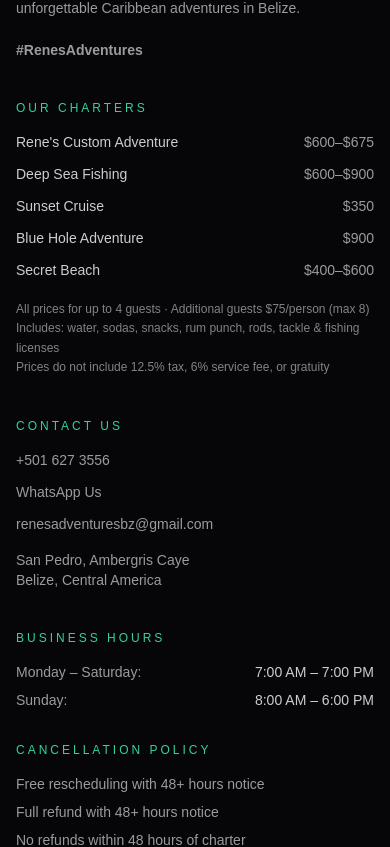
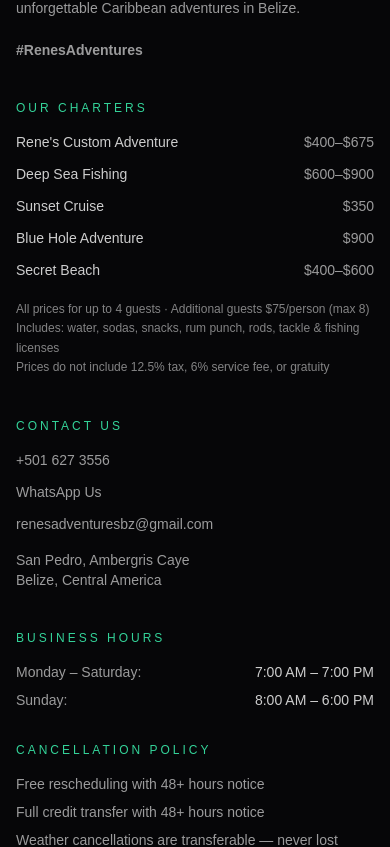
Before and after one commit to Renesadventures/renes-adventures-v2, a Next.js app: page /admin/moderation in a window 390 px wide. Shown: the part 1080-1927 px from the top of the page. Built offline with nearby package versions, Linux system fonts and the light colour scheme; a web font is replaced by a local one.

Commit message:
fix: footer pricing, mojibake, Lia opening question, BBQ half-day disabled, mobile layout, alert banner global

```diff
--- a/src/components/layout/SiteFooter.tsx
+++ b/src/components/layout/SiteFooter.tsx
@@ -19,11 +19,11 @@ export default function SiteFooter() {
             <ul className="mt-4 space-y-3 text-sm">
               <li className="flex items-baseline justify-between gap-4">
                 <span className="text-white/80">Rene&apos;s Custom Adventure</span>
-                <span className="text-white/60 whitespace-nowrap">$600–$675</span>
+                <span className="text-white/60 whitespace-nowrap">$400&ndash;$675</span>
               </li>
               <li className="flex items-baseline justify-between gap-4">
                 <span className="text-white/80">Deep Sea Fishing</span>
-                <span className="text-white/60 whitespace-nowrap">$600–$900</span>
+                <span className="text-white/60 whitespace-nowrap">$600&ndash;$900</span>
               </li>
               <li className="flex items-baseline justify-between gap-4">
                 <span className="text-white/80">Sunset Cruise</span>
@@ -35,11 +35,11 @@ export default function SiteFooter() {
               </li>
               <li className="flex items-baseline justify-between gap-4">
                 <span className="text-white/80">Secret Beach</span>
-                <span className="text-white/60 whitespace-nowrap">$400–$600</span>
+                <span className="text-white/60 whitespace-nowrap">$400&ndash;$600</span>
               </li>
             </ul>
             <div className="mt-5 text-white/50 text-xs leading-relaxed">
-              All prices for up to 4 guests · Additional guests $75/person (max 8)
+              All prices for up to 4 guests &middot; Additional guests $75/person (max 8)
               <br />
               Includes: water, sodas, snacks, rum punch, rods, tackle &amp; fishing licenses
               <br />
@@ -84,36 +84,31 @@ export default function SiteFooter() {
             <div className="text-xs uppercase tracking-[0.25em] text-emerald-400">Business Hours</div>
             <div className="mt-4 space-y-2 text-sm text-white/60">
               <div className="flex justify-between gap-4">
-                <span>Monday – Saturday:</span>
-                <span className="text-white/80 whitespace-nowrap">7:00 AM – 7:00 PM</span>
+                <span>Monday &ndash; Saturday:</span>
+                <span className="text-white/80 whitespace-nowrap">7:00 AM &ndash; 7:00 PM</span>
               </div>
               <div className="flex justify-between gap-4">
                 <span>Sunday:</span>
-                <span className="text-white/80 whitespace-nowrap">8:00 AM – 6:00 PM</span>
+                <span className="text-white/80 whitespace-nowrap">8:00 AM &ndash; 6:00 PM</span>
               </div>
             </div>
 
             <div className="mt-8 text-xs uppercase tracking-[0.25em] text-emerald-400">Cancellation Policy</div>
             <ul className="mt-4 space-y-2 text-sm text-white/60">
               <li>Free rescheduling with 48+ hours notice</li>
-              <li>Full refund with 48+ hours notice</li>
+              <li>Full credit transfer with 48+ hours notice</li>
+              <li>Weather cancellations are transferable &mdash; never lost</li>
               <li>No refunds within 48 hours of charter</li>
             </ul>
           </div>
         </div>
 
         <div className="mt-12 pt-8 border-t border-white/5 flex flex-col md:flex-row items-center justify-between gap-4">
-          <div className="text-white/50 text-xs">© 2025 Rene&apos;s Adventures. All rights reserved.</div>
+          <div className="text-white/50 text-xs">&copy; 2025 Rene&apos;s Adventures. All rights reserved.</div>
           <div className="flex flex-wrap items-center justify-center gap-x-4 gap-y-2 text-xs">
-            <a href="/privacy-policy" className="text-white/60 hover:text-white transition">
-              Privacy Policy
-            </a>
-            <a href="/terms-of-service" className="text-white/60 hover:text-white transition">
-              Terms of Service
-            </a>
-            <a href="/cancellation-policy" className="text-white/60 hover:text-white transition">
-              Cancellation Policy
-            </a>
+            <a href="/privacy-policy" className="text-white/60 hover:text-white transition">Privacy Policy</a>
+            <a href="/terms-of-service" className="text-white/60 hover:text-white transition">Terms of Service</a>
+            <a href="/cancellation-policy" className="text-white/60 hover:text-white transition">Cancellation Policy</a>
           </div>
         </div>
       </div>
```
